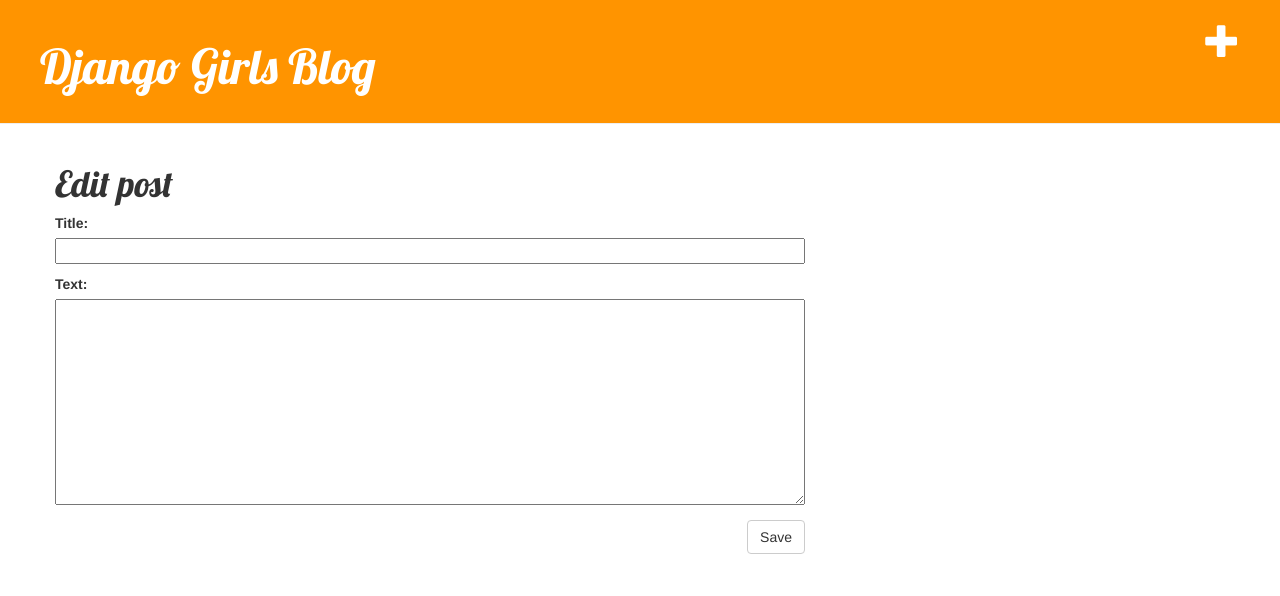
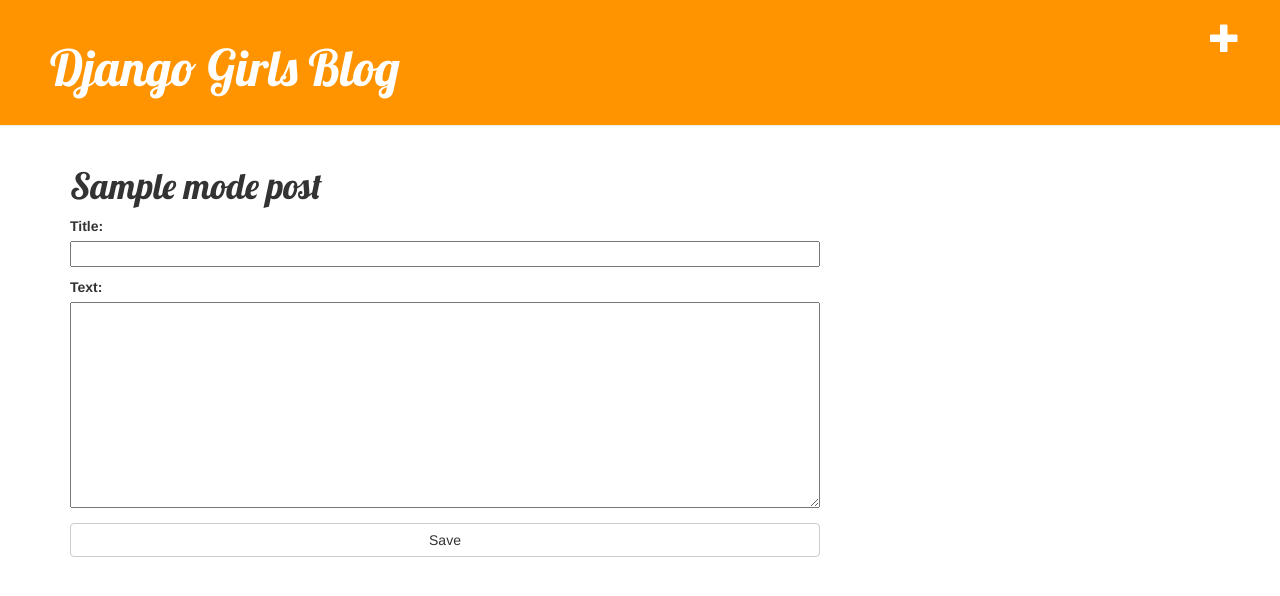
Before and after one commit to feihong/djangogirls-runthrough, a Django app: template blog/templates/blog/post_edit.html in a window 1280 px wide. Shown: the top 596 px of the page. Run offline with Django 3.2, Linux system fonts and the light colour scheme; a user stored in the database is signed in; tables that the repository leaves empty hold one stand-in row (values such as "Sample post"); the template is opened without the code that fills it: values that come from a table or form of the project are taken from there, most other values are stand-ins (such as "Sample title", 1, 10 or a date in 2020); parts of the project's set-up code (start-up, migrations or seed data) failed here and were passed over; some libraries are stand-ins or nearby versions.

Commit message:
Cosmetic changes

```diff
--- a/blog/static/css/blog.css
+++ b/blog/static/css/blog.css
@@ -6,17 +6,17 @@
 .page-header {
     background-color: #ff9400;
     margin-top: 0;
-    padding: 20px 20px 20px 40px;
+    padding: 2rem 2rem 2rem 5rem;
 }
 
 .page-header h1, .page-header h1 a, .page-header h1 a:visited, .page-header h1 a:active {
     color: #ffffff;
-    font-size: 36pt;
+    font-size: 5rem;
     text-decoration: none;
 }
 
 .content {
-    margin-left: 40px;
+    margin-left: 5rem;
 }
 
 h1, h2, h3, h4 {
@@ -28,10 +28,6 @@
   margin-bottom: 1rem;
 }
 
-.save {
-    float: right;
-}
-
 .post-form textarea, .post-form input {
     width: 100%;
 }
@@ -39,12 +35,12 @@
 .top-menu, .top-menu:hover, .top-menu:visited {
     color: #ffffff;
     float: right;
-    font-size: 26pt;
-    margin-right: 20px;
+    font-size: 3rem;
+    margin-right: 2rem;
 }
 
 .post {
-    margin-bottom: 70px;
+    margin-bottom: 6rem;
 }
 
 .post h1 a, .post h1 a:visited {
--- a/blog/templates/blog/base.html
+++ b/blog/templates/blog/base.html
@@ -12,13 +12,16 @@
 <div class='page-header'>
   {% if user.is_authenticated %}
     <a href="{% url 'post_new' %}" class="top-menu"><span class="glyphicon glyphicon-plus"></span></a>
+
   {% endif %}
-  <h1><a href="/">Django Girls Blog</a></h1>
+  <h1>
+    <a href="/">Django Girls Blog</a>
+  </h1>
 </div>
 
-<div class="content container">
+<div class="container">
     <div class="row">
-        <div class="col-md-8">
+        <div class="col-md-8 col-sm-12">
           {% block content %}{% endblock %}
         </div>
     </div>
--- a/blog/templates/blog/post_detail.html
+++ b/blog/templates/blog/post_detail.html
@@ -4,7 +4,7 @@
     <div class="post">
         {% if user.is_authenticated %}
           <a class="btn btn-default" href="{% url 'post_edit' pk=post.pk %}">
-            <span class="glyphicon glyphicon-pencil"></span>
+            <span class="glyphicon glyphicon-edit"></span>
           </a>
           <a class="btn btn-default" href="{% url 'post_delete' pk=post.pk %}">
             <span class="glyphicon glyphicon-trash"></span>
--- a/blog/templates/blog/post_edit.html
+++ b/blog/templates/blog/post_edit.html
@@ -1,9 +1,9 @@
 {% extends 'blog/base.html' %}
 
 {% block content %}
-    <h1>Edit post</h1>
+    <h1>{{ mode }} post</h1>
     <form method="POST" class="post-form">{% csrf_token %}
         {{ form.as_p }}
-        <button type="submit" class="save btn btn-default">Save</button>
+        <button type="submit" class="save btn btn-default btn-block">Save</button>
     </form>
 {% endblock %}
--- a/blog/views.py
+++ b/blog/views.py
@@ -25,7 +25,8 @@
             return redirect('post_detail', pk=post.pk)
     else:
         form = PostForm()
-    return render(request, 'blog/post_edit.html', {'form': form})
+
+    return render(request, 'blog/post_edit.html', {'form': form, 'mode': 'New'})
 
 
 def post_edit(request, pk):
@@ -40,7 +41,7 @@
             return redirect('post_detail', pk=post.pk)
     else:
         form = PostForm(instance=post)
-    return render(request, 'blog/post_edit.html', {'form': form})
+    return render(request, 'blog/post_edit.html', {'form': form, 'mode': 'Edit'})
 
 
 def post_delete(request, pk):
```
